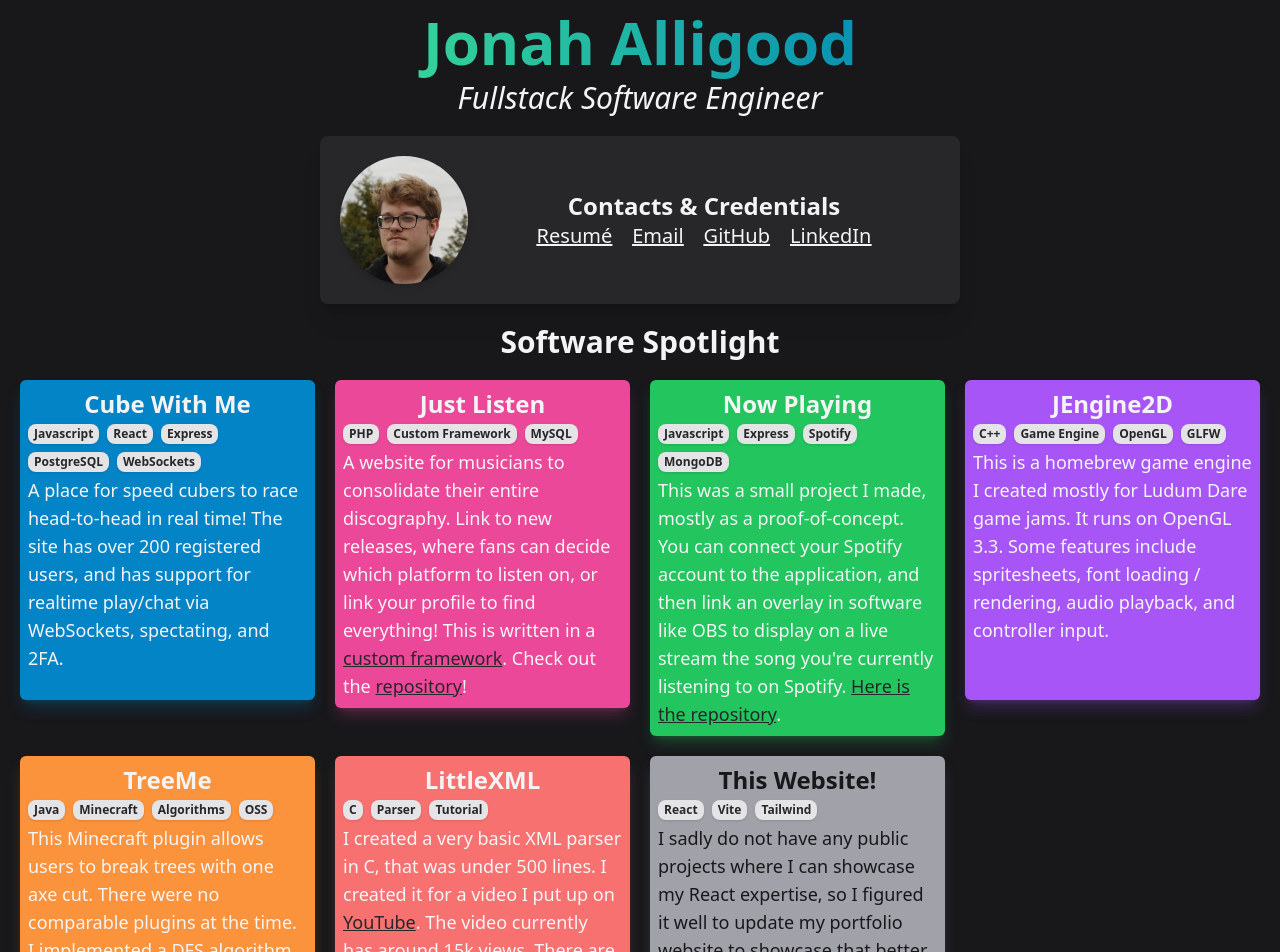
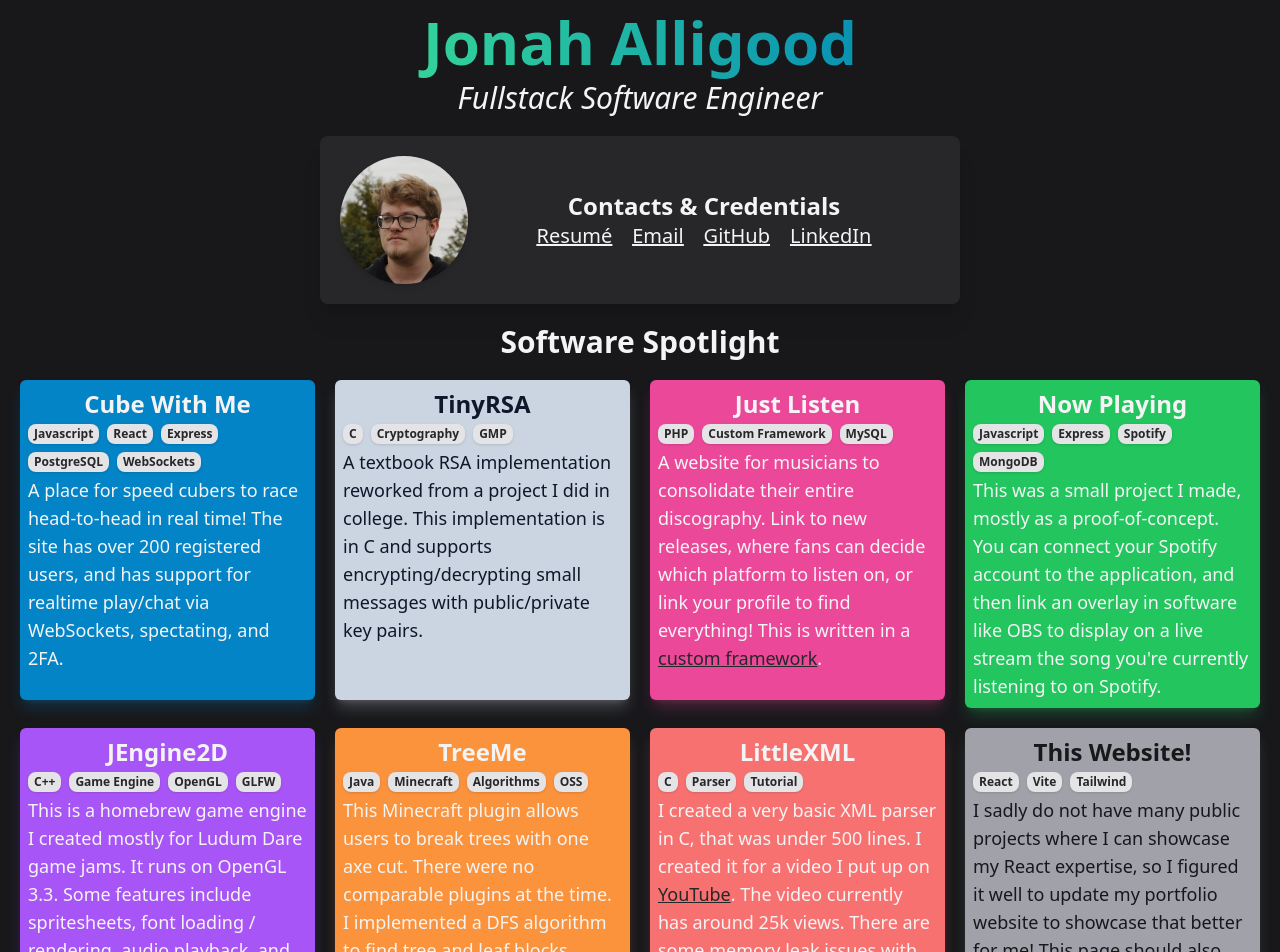
Before and after one commit to jonahisadev/portfolio, a React (Vite) app: page / in a window 1280 px wide. Shown: the top 952 px of the page. Built offline with nearby package versions, Linux system fonts and the light colour scheme.

Commit message:
Added TinyRSA; updated resume

```diff
--- a/src/components/Project.jsx
+++ b/src/components/Project.jsx
@@ -1,22 +1,23 @@
-import React from 'react';
-import Pill from './Pill';
+import React from "react";
+import Pill from "./Pill";
 
 const variants = {
-  blue: 'bg-sky-600 !shadow-sky-600/25',
-  pink: 'bg-pink-500 !shadow-pink-500/25',
-  green: 'bg-green-500 !shadow-green-500/25',
-  purple: 'bg-purple-500 !shadow-purple-500/25',
-  orange: 'bg-orange-400 !shadow-orange-400/25',
-  red: 'bg-red-400 !shadow-red-400/25',
-  gray: 'bg-zinc-400 !shadow-zinc-400/25 !text-zinc-900'
+  blue: "bg-sky-600 !shadow-sky-600/25",
+  pink: "bg-pink-500 !shadow-pink-500/25",
+  green: "bg-green-500 !shadow-green-500/25",
+  purple: "bg-purple-500 !shadow-purple-500/25",
+  orange: "bg-orange-400 !shadow-orange-400/25",
+  red: "bg-red-400 !shadow-red-400/25",
+  gray: "bg-zinc-400 !shadow-zinc-400/25 !text-zinc-900",
+  white: "bg-slate-300 !shadow-slate-300/25 !text-slate-900",
 };
 
 const Project = ({ project }) => {
-  const variant = variants[project.variant] || variants['blue'];
+  const variant = variants[project.variant] || variants["blue"];
 
   return (
     <a
-      href={project.href || '#'}
+      href={project.href || "#"}
       target="_blank"
       className="pointer-events-auto"
       rel="noreferrer"
@@ -32,7 +33,7 @@ const Project = ({ project }) => {
         </div>
         <p
           className="text-lg card-desc"
-          dangerouslySetInnerHTML={{ __html: project.desc || '' }}
+          dangerouslySetInnerHTML={{ __html: project.desc || "" }}
         />
       </div>
     </a>
--- a/src/software.js
+++ b/src/software.js
@@ -1,90 +1,99 @@
 const software = [
   {
-    title: 'Cube With Me',
-    variant: 'blue',
-    tags: ['Javascript', 'React', 'Express', 'PostgreSQL', 'WebSockets'],
+    title: "Cube With Me",
+    variant: "blue",
+    tags: ["Javascript", "React", "Express", "PostgreSQL", "WebSockets"],
     desc: `
       A place for speed cubers to race head-to-head in real time!
       The site has over 200 registered users, and has support
       for realtime play/chat via WebSockets, spectating, and 2FA.
     `,
-    href: 'https://github.com/jonahisadev/cubewithme'
+    href: "https://github.com/jonahisadev/cubewithme",
   },
   {
-    title: 'Just Listen',
-    variant: 'pink',
-    tags: ['PHP', 'Custom Framework', 'MySQL'],
+    title: "TinyRSA",
+    variant: "white",
+    tags: ["C", "Cryptography", "GMP"],
+    desc: `
+      A textbook RSA implementation reworked from a project I did in college.
+      This implementation is in C and supports encrypting/decrypting small
+      messages with public/private key pairs.
+    `,
+    href: "https://github.com/jonahisadev/tinyrsa",
+  },
+  {
+    title: "Just Listen",
+    variant: "pink",
+    tags: ["PHP", "Custom Framework", "MySQL"],
     desc: `
       A website for musicians to consolidate their entire discography. Link
       to new releases, where fans can decide which platform to listen on, or
       link your profile to find everything! This is written in a
       <a href="https://github.com/jonahisadev/vvphp">custom framework</a>.
-      Check out the <a href="https://github.com/jonahisadev/justlisten">repository</a>!
     `,
-    href: 'https://justlisten.me'
+    href: "https://github.com/jonahisadev/justlisten",
   },
   {
-    title: 'Now Playing',
-    variant: 'green',
-    tags: ['Javascript', 'Express', 'Spotify', 'MongoDB'],
+    title: "Now Playing",
+    variant: "green",
+    tags: ["Javascript", "Express", "Spotify", "MongoDB"],
     desc: `
       This was a small project I made, mostly as a proof-of-concept. You can
       connect your Spotify account to the application, and then link an
       overlay in software like OBS to display on a live stream the song you're
       currently listening to on Spotify.
-      <a href="https://github.com/jonahisadev/nowplaying">Here is the repository</a>.
     `,
-    href: 'https://nowplaying.me'
+    href: "https://github.com/jonahisadev/nowplaying",
   },
   {
-    title: 'JEngine2D',
-    variant: 'purple',
-    tags: ['C++', 'Game Engine', 'OpenGL', 'GLFW'],
+    title: "JEngine2D",
+    variant: "purple",
+    tags: ["C++", "Game Engine", "OpenGL", "GLFW"],
     desc: `
       This is a homebrew game engine I created mostly for Ludum Dare
       game jams. It runs on OpenGL 3.3. Some features include spritesheets,
       font loading / rendering, audio playback, and controller input.
     `,
-    href: 'https://github.com/jonahisadev/jengine'
+    href: "https://github.com/jonahisadev/jengine",
   },
   {
-    title: 'TreeMe',
-    variant: 'orange',
-    tags: ['Java', 'Minecraft', 'Algorithms', 'OSS'],
+    title: "TreeMe",
+    variant: "orange",
+    tags: ["Java", "Minecraft", "Algorithms", "OSS"],
     desc: `
       This Minecraft plugin allows users to break trees with one axe cut.
       There were no comparable plugins at the time. I implemented a DFS
       algorithm to find tree and leaf blocks connected to the block the player
       broke. Project received OSS support.
     `,
-    href: 'https://github.com/jonahisadev/TreeMe'
+    href: "https://github.com/jonahisadev/TreeMe",
   },
   {
-    title: 'LittleXML',
-    variant: 'red',
-    tags: ['C', 'Parser', 'Tutorial'],
+    title: "LittleXML",
+    variant: "red",
+    tags: ["C", "Parser", "Tutorial"],
     desc: `
       I created a very basic XML parser in C, that was under 500 lines. I
       created it for a video I put up on
       <a href="https://youtu.be/kPFYfTvMRs8">YouTube</a>.
-      The video currently has around 15k views.
+      The video currently has around 25k views.
       There are some memory leak issues with this project, but I still think
       it's cool!
     `,
-    href: 'https://github.com/jonahisadev/littlexml'
+    href: "https://github.com/jonahisadev/littlexml",
   },
   {
-    title: 'This Website!',
-    variant: 'gray',
-    tags: ['React', 'Vite', 'Tailwind'],
+    title: "This Website!",
+    variant: "gray",
+    tags: ["React", "Vite", "Tailwind"],
     desc: `
-      I sadly do not have any public projects where I can showcase my
+      I sadly do not have many public projects where I can showcase my
       React expertise, so I figured it well to update my portfolio website
       to showcase that better for me! This page should also look nice on mobile.
       Click this card for the source code.
     `,
-    href: 'https://github.com/jonahisadev/portfolio'
-  }
+    href: "https://github.com/jonahisadev/portfolio",
+  },
 ];
 
 export default software;
```
Also changed, not shown: 1 other file (tests, documents, lock files or other folders).
